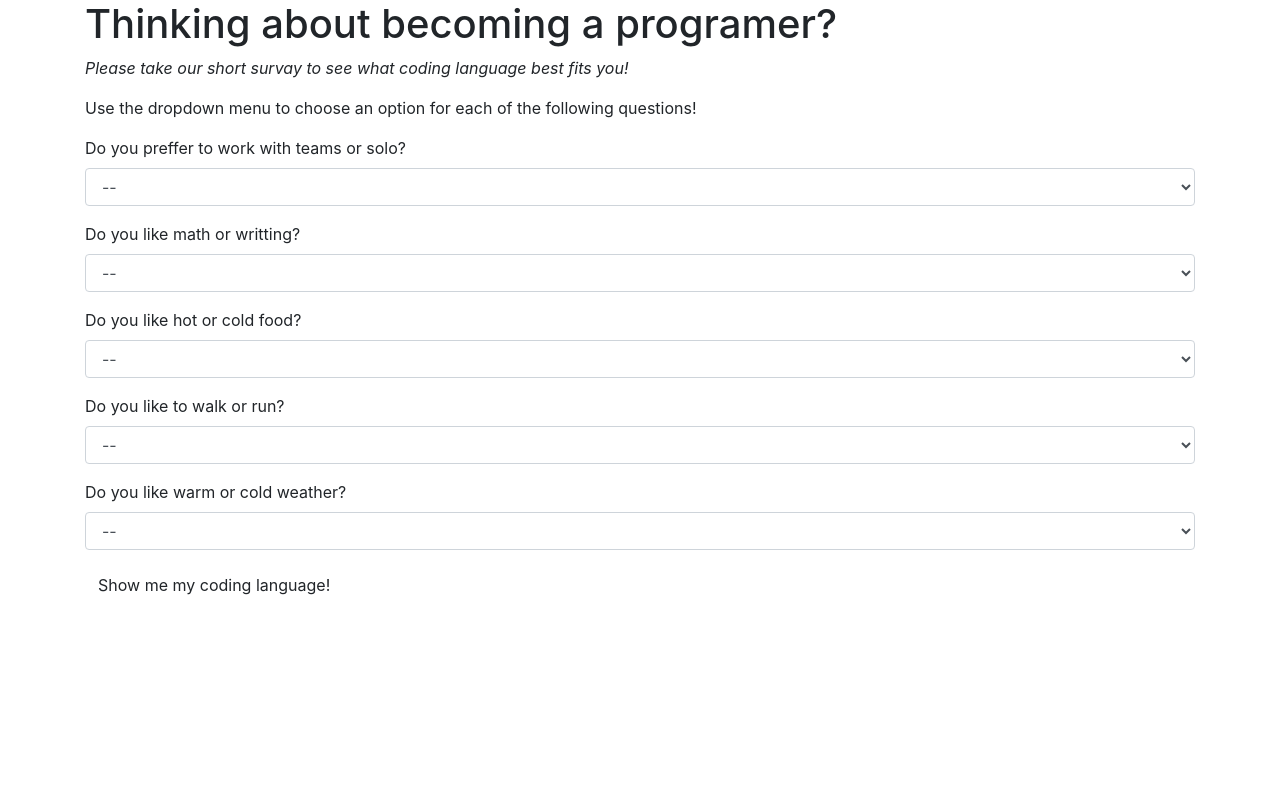
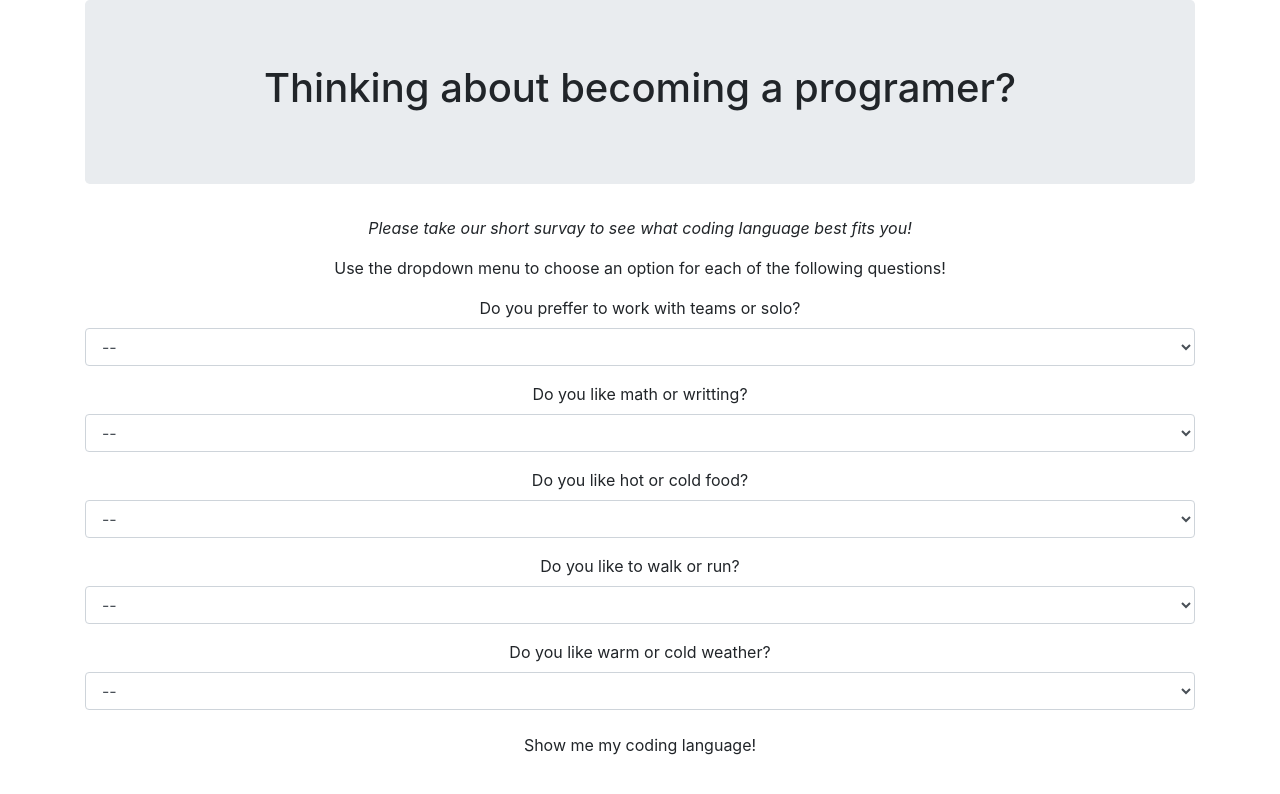
Before and after one commit to GACOSTA1988/programming-language-suggester, a plain HTML site: page index.html in a window 1280 px wide. Drawn offline with nearby package versions, Linux system fonts and the light colour scheme.

Commit message:
add css styles

```diff
--- a/css/styles.css
+++ b/css/styles.css
@@ -7,3 +7,6 @@
 #python{
   display: none;
 }
+.container{
+  text-align: center;
+}
--- a/index.html
+++ b/index.html
@@ -9,8 +9,10 @@
 </head>
 <body>
   <div class="container">
+<div class="jumbotron">
 
     <h1>Thinking about becoming a programer?</h1>
+  </div>
     <p><em>Please take our short survay to see what coding language best fits you!</em></p>
     <p>Use the dropdown menu to choose an option for each of the following questions!</p>
 
```
